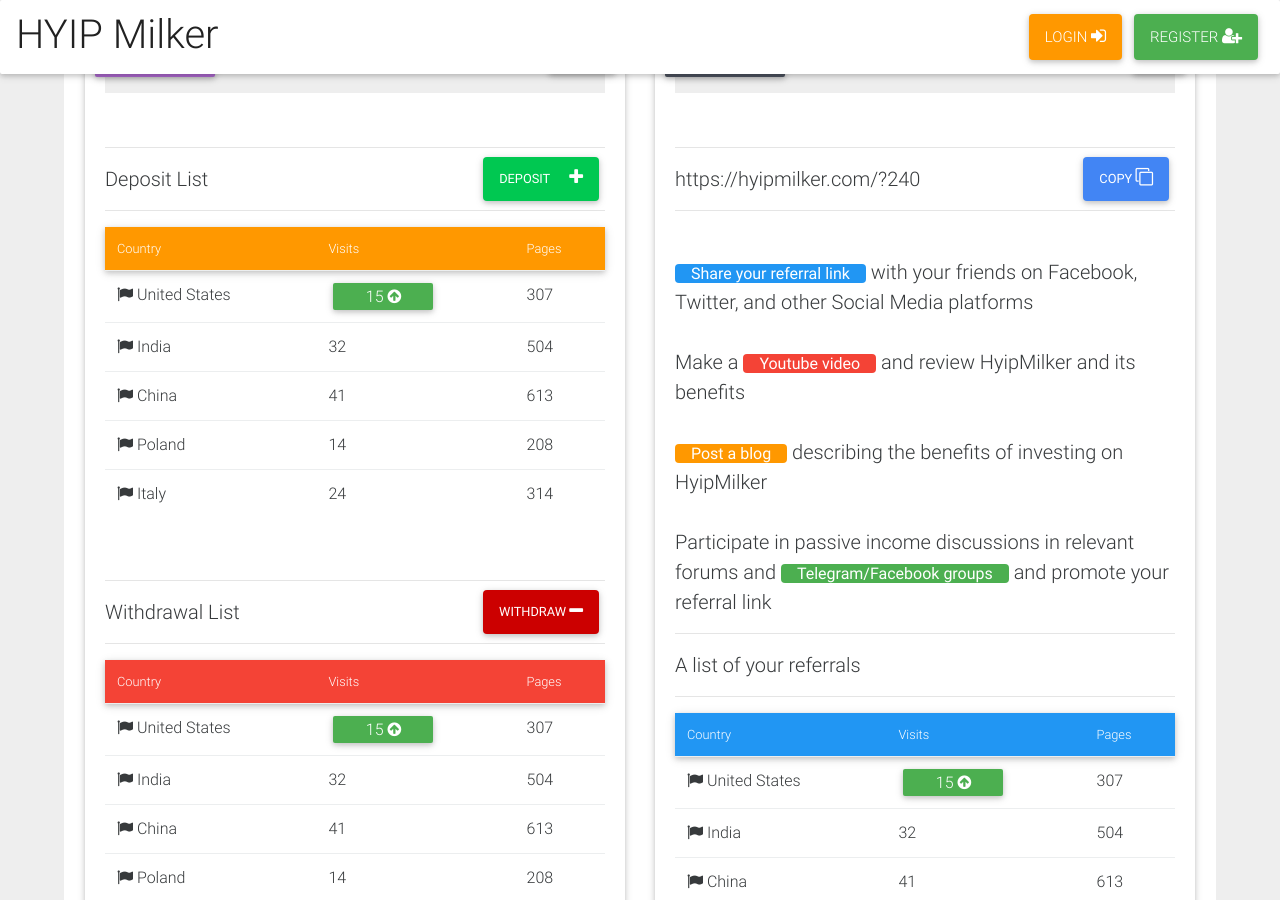
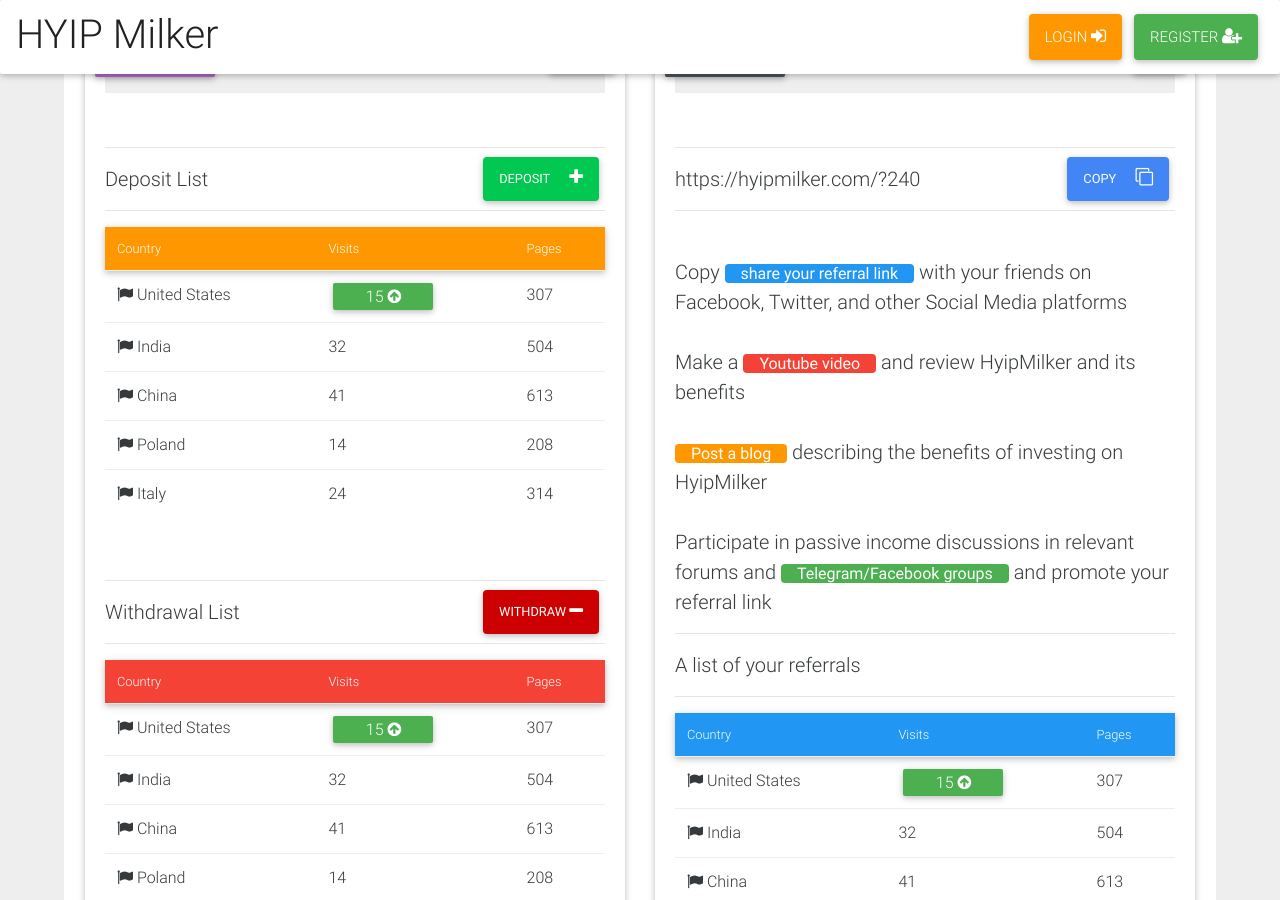
Before and after one commit to hm-gthb/hm-gthb.github.io, a Jekyll site: the page built from dashboard.html, in a window 1280 px wide and 900 px high, scrolled down 329 px. Built offline with Jekyll 4.4.1, drawn with Linux system fonts in a browser that asks for light colours; nearby versions of some CDN libraries.

Commit message:
Update dashboard.html

```diff
--- a/dashboard.html
+++ b/dashboard.html
@@ -133,11 +133,11 @@
                 <br>
                 <hr />
                 https://hyipmilker.com/?240
-                <button class = "btn btn-primary pull-right px-1" style = "margin-top: -7px;">Copy <i class = "fa fa-clone"></i></button>
+                <button class = "btn btn-primary pull-right px-1" style = "margin-top: -7px;">Copy <i class = "fa fa-clone pl-1"></i></button>
                 <hr />
                 <br>
 
-                <b class = "rounded blue px-1 text-white small">Share your referral link</b> with your friends on Facebook, Twitter, and other Social Media platforms
+                Copy <b class = "rounded blue px-1 text-white small">share your referral link</b> with your friends on Facebook, Twitter, and other Social Media platforms
                 <br>
                 <br>
                 Make a <b class = "rounded red px-1 text-white small">Youtube video</b> and review HyipMilker and its benefits
```
